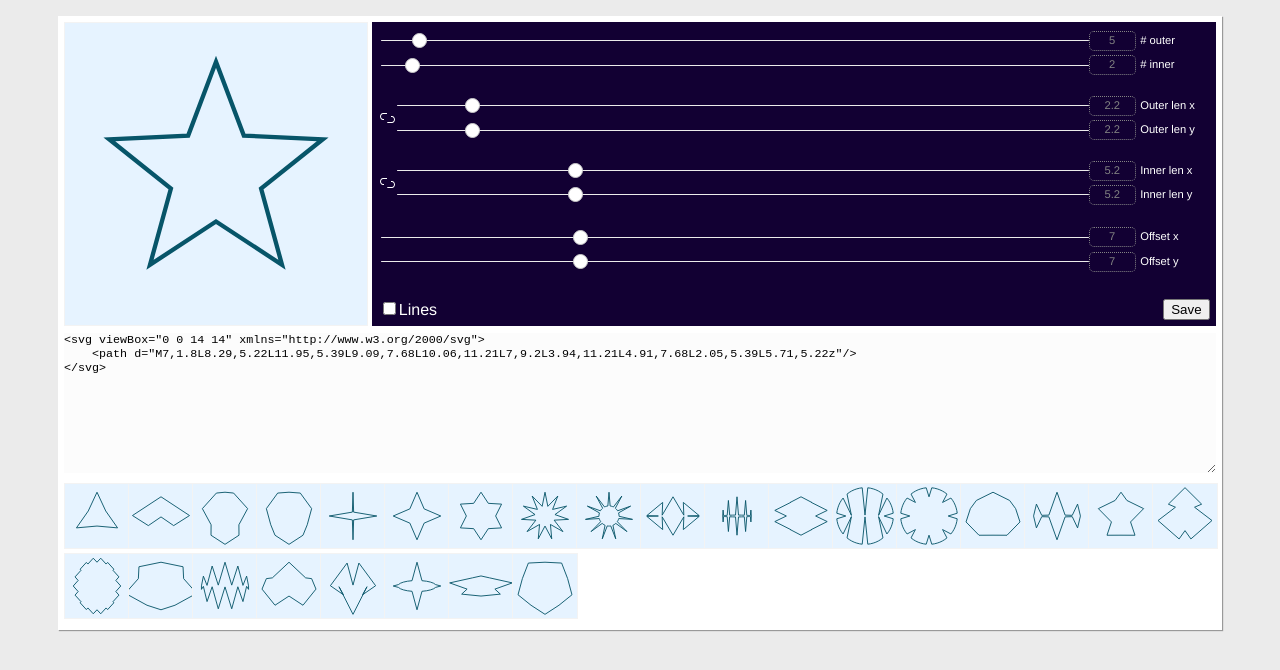
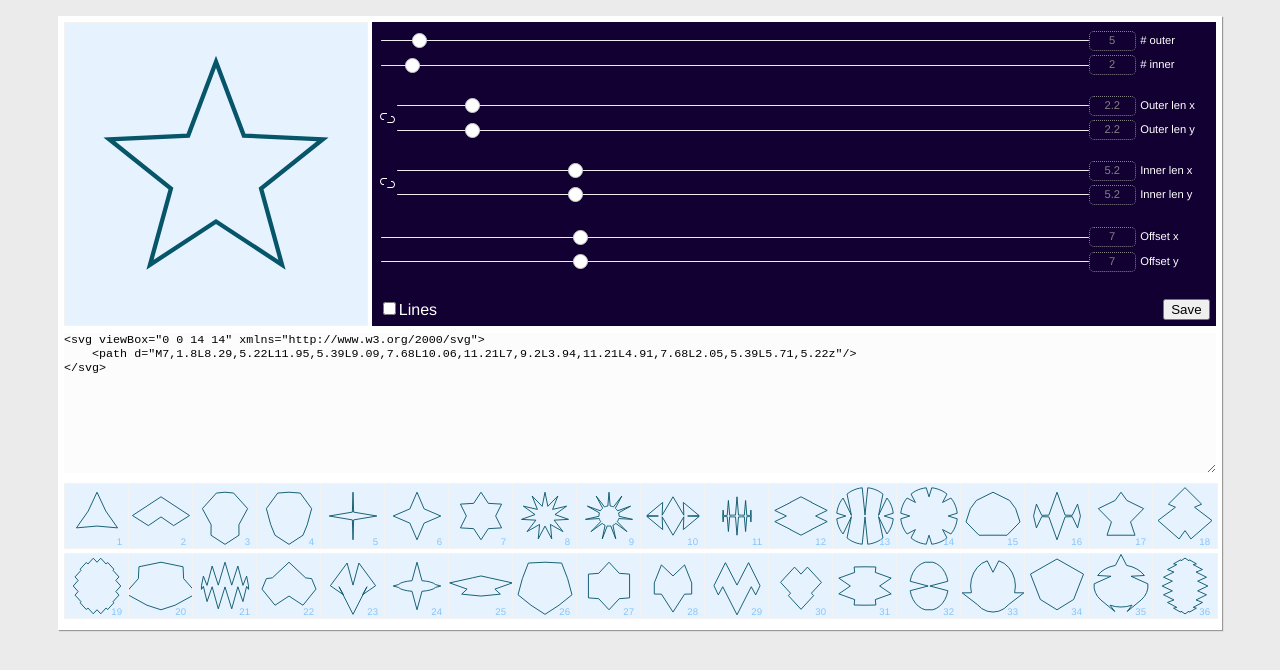
Before and after one commit to maxzz/ngon-gen, a Vue app: page / in a window 1280 px wide. Shown: the top 670 px of the page. Built offline with nearby package versions, Linux system fonts and the light colour scheme.

Commit message:
Cells indices; step .1; array parse

```diff
--- a/src/App.vue
+++ b/src/App.vue
@@ -13,14 +13,14 @@
                     <InputRange label="# inner" v-model="sp.nInner" min="1" max="30" />
 
                     <LockedPair
-                        :x='{label: "Outer len x", min: ".2", max: "20", value: sp.lenOuter.x }'
-                        :y='{label: "Outer len y", min: ".2", max: "20", value: sp.lenOuter.y }'
+                        :x='{label: "Outer len x", min: ".2", max: "20", value: sp.lenOuter.x,  step: ".1" }'
+                        :y='{label: "Outer len y", min: ".2", max: "20", value: sp.lenOuter.y,  step: ".1" }'
                         v-model="sp.lenOuter"
                     />
 
                     <LockedPair
-                        :x='{label: "Inner len x", min: ".2", max: "20", value: sp.lenInner.x }'
-                        :y='{label: "Inner len y", min: ".2", max: "20", value: sp.lenInner.y }'
+                        :x='{label: "Inner len x", min: ".2", max: "20", value: sp.lenInner.x,  step: ".1" }'
+                        :y='{label: "Inner len y", min: ".2", max: "20", value: sp.lenInner.y,  step: ".1" }'
                         v-model="sp.lenInner"
                     />
 
@@ -38,7 +38,8 @@
             <textarea cols="30" rows="10" :value='`<svg viewBox="0 0 14 14" xmlns="http://www.w3.org/2000/svg">\n    <path d="${data.d}"/>\n</svg>`'></textarea>
         </div>
         <div class="previews">
-            <div v-for="(shape, index) of shapes" :key=index @click="applyShape(shape)">
+            <div v-for="(shape, index) of shapes" :key=index @click="applyShape(shape)" class="preview">
+                <div class="preview-id">{{index + 1}}</div>
                 <svg viewBox="0 0 14 14" class="small-canvas">
                     <path :d="generate(shape).d" />
                     <circle class="origin" :cx="data.cx" :cy="data.cy" r=".3px"></circle>
@@ -59,48 +60,53 @@ import LockButton from './components/LockButton.vue';
 import LockedPair from './components/LockedPair.vue';
 
 function initShapes(sp: types.ShapeParams) {
-        let shapes = ref<types.ShapeParams[]>([]);
+    const shapeLines = [
+        '{"nOuter":3,"nInner":2,"lenOuter":{"x":2.2,"y":2.2},"lenInner":{"x":5.2,"y":5.2},"offset":{"x":7,"y":7}}',
+        '{"nOuter":3,"nInner":2,"lenOuter":{"x":"7.2","y":"0.2"},"lenInner":{"x":"3.2","y":"4.2"},"offset":{"x":7,"y":7}}',
+        '{"nOuter":5,"nInner":2,"lenOuter":{"x":"3.2","y":"6.2"},"lenInner":{"x":5.2,"y":5.2},"offset":{"x":7,"y":7}}',
+        '{"nOuter":5,"nInner":2,"lenOuter":{"x":"4.2","y":"6.2"},"lenInner":{"x":5.2,"y":5.2},"offset":{"x":7,"y":7}}',
+        '{"nOuter":4,"nInner":2,"lenOuter":{"x":"0.2","y":"1.2"},"lenInner":{"x":5.2,"y":5.2},"offset":{"x":7,"y":7}}',
+        '{"nOuter":4,"nInner":2,"lenOuter":{"x":2.2,"y":2.2},"lenInner":{"x":5.2,"y":5.2},"offset":{"x":7,"y":7}}',
+        '{"nOuter":"6","nInner":2,"lenOuter":{"x":"3.2","y":"3.2"},"lenInner":{"x":"5.2","y":"5.2"},"offset":{"x":7,"y":7}}',
+        '{"nOuter":"11","nInner":2,"lenOuter":{"x":2.2,"y":2.2},"lenInner":{"x":5.2,"y":5.2},"offset":{"x":7,"y":7}}',
+        '{"nOuter":"11","nInner":"5","lenOuter":{"x":2.2,"y":2.2},"lenInner":{"x":5.2,"y":5.2},"offset":{"x":7,"y":7}}',
+        '{"nOuter":"8","nInner":2,"lenOuter":{"x":"6.2","y":"0.2"},"lenInner":{"x":"3.2","y":"4.2"},"offset":{"x":7,"y":7}}',
+        '{"nOuter":"10","nInner":"6","lenOuter":{"x":"3.2","y":"0.2"},"lenInner":{"x":"3.2","y":"4.2"},"offset":{"x":7,"y":7}}',
+        '{"nOuter":"8","nInner":2,"lenOuter":{"x":"6.2","y":"3.2"},"lenInner":{"x":"3.2","y":"4.2"},"offset":{"x":7,"y":7}}',
+        '{"nOuter":"8","nInner":"8","lenOuter":{"x":"6.2","y":"6.2"},"lenInner":{"x":"4.2","y":"0.2"},"offset":{"x":7,"y":7}}',
+        '{"nOuter":"8","nInner":"8","lenOuter":{"x":"6.2","y":"6.2"},"lenInner":{"x":"4.2","y":"4.2"},"offset":{"x":7,"y":7}}',
+        '{"nOuter":5,"nInner":2,"lenOuter":{"x":"6.2","y":"4.2"},"lenInner":{"x":5.2,"y":5.2},"offset":{"x":7,"y":7}}',
+        '{"nOuter":"6","nInner":"3","lenOuter":{"x":"5.2","y":"0.2"},"lenInner":{"x":5.2,"y":5.2},"offset":{"x":7,"y":7}}',
+        '{"nOuter":5,"nInner":2,"lenOuter":{"x":"2.2","y":"4.2"},"lenInner":{"x":5.2,"y":5.2},"offset":{"x":7,"y":7}}',
+        '{"nOuter":5,"nInner":2,"lenOuter":{"x":"6.2","y":"3.2"},"lenInner":{"x":"2.2","y":"6.2"},"offset":{"x":7,"y":7}}',
+        '{"nOuter":"16","nInner":"2","lenOuter":{"x":"4.2","y":"6.2"},"lenInner":{"x":5.2,"y":5.2},"offset":{"x":7,"y":7}}',
+        '{"nOuter":5,"nInner":2,"lenOuter":{"x":"8.2","y":"5.2"},"lenInner":{"x":5.2,"y":5.2},"offset":{"x":7,"y":7}}',
+        '{"nOuter":"11","nInner":"2","lenOuter":{"x":"5.2","y":"0.2"},"lenInner":{"x":5.2,"y":5.2},"offset":{"x":7,"y":7}}',
+        '{"nOuter":5,"nInner":2,"lenOuter":{"x":"6.2","y":2.2},"lenInner":{"x":5.2,"y":5.2},"offset":{"x":7,"y":7}}',
+        '{"nOuter":5,"nInner":2,"lenOuter":{"x":"2.2","y":"6.2"},"lenInner":{"x":5.2,"y":"0.2"},"offset":{"x":7,"y":7}}',
+        '{"nOuter":"4","nInner":"6","lenOuter":{"x":"4.2","y":"1.2"},"lenInner":{"x":"5.2","y":"5.2"},"offset":{"x":7,"y":7}}',
+        '{"nOuter":5,"nInner":2,"lenOuter":{"x":"3.2","y":2.2},"lenInner":{"x":"7.2","y":"2.2"},"offset":{"x":7,"y":7}}',
+        '{"nOuter":5,"nInner":2,"lenOuter":{"x":"6.2","y":"6.2"},"lenInner":{"x":5.2,"y":5.2},"offset":{"x":7,"y":7}}',
+        '{"nOuter":"6","nInner":2,"lenOuter":{"x":"4.5","y":"3.2"},"lenInner":{"x":"5.2","y":"5.2"},"offset":{"x":7,"y":7}}',
+        '{"nOuter":5,"nInner":2,"lenOuter":{"x":"4.3","y":"5.7"},"lenInner":{"x":"4.3","y":"2.2"},"offset":{"x":7,"y":7}}',
+        '{"nOuter":5,"nInner":2,"lenOuter":{"x":"4.3","y":"6.3"},"lenInner":{"x":"5.3","y":"0.2"},"offset":{"x":7,"y":7}}',
+        '{"nOuter":5,"nInner":2,"lenOuter":{"x":"2.4","y":"5.1"},"lenInner":{"x":"4.7","y":"2.6"},"offset":{"x":7,"y":7}}',
+        '{"nOuter":"8","nInner":2,"lenOuter":{"x":"6.2","y":"4.5"},"lenInner":{"x":"3.2","y":"4.2"},"offset":{"x":7,"y":7}}',
+        '{"nOuter":"4","nInner":"8","lenOuter":{"x":"4.2","y":"5.3"},"lenInner":{"x":"0.2","y":"5.2"},"offset":{"x":7,"y":7}}',
+        '{"nOuter":"3","nInner":"8","lenOuter":{"x":"4.9","y":"5.7"},"lenInner":{"x":"7.8","y":"3"},"offset":{"x":7,"y":7}}',
+        '{"nOuter":"3","nInner":"2","lenOuter":{"x":"6.7","y":"5.2"},"lenInner":{"x":"4.2","y":"5.9"},"offset":{"x":7,"y":7}}',
+        '{"nOuter":"5","nInner":"6","lenOuter":{"x":"5.9","y":"4.6"},"lenInner":{"x":"2.3","y":"6.9"},"offset":{"x":7,"y":7}}',
+        '{"nOuter":"18","nInner":2,"lenOuter":{"x":"5","y":"5.6"},"lenInner":{"x":"2.8","y":"6.1"},"offset":{"x":"7","y":"7"}}',
+    ];
 
-        shapes.value.push({
-            nOuter: 3,
-            nInner: 2,
-            lenOuter: { x: 2.2, y: 2.2 },
-            lenInner: { x: 5.2, y: 5.2 },
-            offset: { x: 7, y: 7 },
-        },
-        JSON.parse('{"nOuter":3,"nInner":2,"lenOuter":{"x":"7.2","y":"0.2"},"lenInner":{"x":"3.2","y":"4.2"},"offset":{"x":7,"y":7}}'),
-        JSON.parse('{"nOuter":5,"nInner":2,"lenOuter":{"x":"3.2","y":"6.2"},"lenInner":{"x":5.2,"y":5.2},"offset":{"x":7,"y":7}}'),
-        JSON.parse('{"nOuter":5,"nInner":2,"lenOuter":{"x":"4.2","y":"6.2"},"lenInner":{"x":5.2,"y":5.2},"offset":{"x":7,"y":7}}'),
-
-        JSON.parse('{"nOuter":4,"nInner":2,"lenOuter":{"x":"0.2","y":"1.2"},"lenInner":{"x":5.2,"y":5.2},"offset":{"x":7,"y":7}}'),
-        {
-            nOuter: 4,
-            nInner: 2,
-            lenOuter: { x: 2.2, y: 2.2 },
-            lenInner: { x: 5.2, y: 5.2 },
-            offset: { x: 7, y: 7 },
-        },
-        JSON.parse('{"nOuter":"6","nInner":2,"lenOuter":{"x":"3.2","y":"3.2"},"lenInner":{"x":"5.2","y":"5.2"},"offset":{"x":7,"y":7}}'),
-        JSON.parse('{"nOuter":"11","nInner":2,"lenOuter":{"x":2.2,"y":2.2},"lenInner":{"x":5.2,"y":5.2},"offset":{"x":7,"y":7}}'),
-        JSON.parse('{"nOuter":"11","nInner":"5","lenOuter":{"x":2.2,"y":2.2},"lenInner":{"x":5.2,"y":5.2},"offset":{"x":7,"y":7}}'),
-        JSON.parse('{"nOuter":"8","nInner":2,"lenOuter":{"x":"6.2","y":"0.2"},"lenInner":{"x":"3.2","y":"4.2"},"offset":{"x":7,"y":7}}'),
-        JSON.parse('{"nOuter":"10","nInner":"6","lenOuter":{"x":"3.2","y":"0.2"},"lenInner":{"x":"3.2","y":"4.2"},"offset":{"x":7,"y":7}}'),
-        JSON.parse('{"nOuter":"8","nInner":2,"lenOuter":{"x":"6.2","y":"3.2"},"lenInner":{"x":"3.2","y":"4.2"},"offset":{"x":7,"y":7}}'),
-        JSON.parse('{"nOuter":"8","nInner":"8","lenOuter":{"x":"6.2","y":"6.2"},"lenInner":{"x":"4.2","y":"0.2"},"offset":{"x":7,"y":7}}'),
-        JSON.parse('{"nOuter":"8","nInner":"8","lenOuter":{"x":"6.2","y":"6.2"},"lenInner":{"x":"4.2","y":"4.2"},"offset":{"x":7,"y":7}}'),
-        JSON.parse('{"nOuter":5,"nInner":2,"lenOuter":{"x":"6.2","y":"4.2"},"lenInner":{"x":5.2,"y":5.2},"offset":{"x":7,"y":7}}'),
-        JSON.parse('{"nOuter":"6","nInner":"3","lenOuter":{"x":"5.2","y":"0.2"},"lenInner":{"x":5.2,"y":5.2},"offset":{"x":7,"y":7}}'),
-        JSON.parse('{"nOuter":5,"nInner":2,"lenOuter":{"x":"2.2","y":"4.2"},"lenInner":{"x":5.2,"y":5.2},"offset":{"x":7,"y":7}}'),
-        JSON.parse('{"nOuter":5,"nInner":2,"lenOuter":{"x":"6.2","y":"3.2"},"lenInner":{"x":"2.2","y":"6.2"},"offset":{"x":7,"y":7}}'),
-        JSON.parse('{"nOuter":"16","nInner":"2","lenOuter":{"x":"4.2","y":"6.2"},"lenInner":{"x":5.2,"y":5.2},"offset":{"x":7,"y":7}}'),
-        JSON.parse('{"nOuter":5,"nInner":2,"lenOuter":{"x":"8.2","y":"5.2"},"lenInner":{"x":5.2,"y":5.2},"offset":{"x":7,"y":7}}'),
-        JSON.parse('{"nOuter":"11","nInner":"2","lenOuter":{"x":"5.2","y":"0.2"},"lenInner":{"x":5.2,"y":5.2},"offset":{"x":7,"y":7}}'),
-        JSON.parse('{"nOuter":5,"nInner":2,"lenOuter":{"x":"6.2","y":2.2},"lenInner":{"x":5.2,"y":5.2},"offset":{"x":7,"y":7}}'),
-        JSON.parse('{"nOuter":5,"nInner":2,"lenOuter":{"x":"2.2","y":"6.2"},"lenInner":{"x":5.2,"y":"0.2"},"offset":{"x":7,"y":7}}'),
-        JSON.parse('{"nOuter":"4","nInner":"6","lenOuter":{"x":"4.2","y":"1.2"},"lenInner":{"x":"5.2","y":"5.2"},"offset":{"x":7,"y":7}}'),
-        JSON.parse('{"nOuter":5,"nInner":2,"lenOuter":{"x":"3.2","y":2.2},"lenInner":{"x":"7.2","y":"2.2"},"offset":{"x":7,"y":7}}'),
-        JSON.parse('{"nOuter":5,"nInner":2,"lenOuter":{"x":"6.2","y":"6.2"},"lenInner":{"x":5.2,"y":5.2},"offset":{"x":7,"y":7}}'),
-    );
+    let shapes = ref<types.ShapeParams[]>([]);
+    shapeLines.forEach(_ => {
+        try {
+            shapes.value.push(JSON.parse(_));
+        } catch (error) {
+            console.log(`Bad shape: "${_}"`);
+        }
+    });
 
     function actionSave() {
         shapes.value.push(JSON.parse(JSON.stringify(sp)));
@@ -228,9 +234,11 @@ body {
     }
 }
 
+$canvas-bkg: hsl(208, 100%, 95%);
+
 .big-canvas, .small-canvas {
     width: 100%;
-    background-color: hsl(208, 100%, 95%);
+    background-color: $canvas-bkg;
     border: 1px solid rgb(243, 243, 243);
 
     path {
@@ -268,6 +276,18 @@ $small-canvas-cell-size: 64px;
 .previews {
     display: grid;
     grid-template-columns: repeat(auto-fill, minmax($small-canvas-cell-size, 1fr));
+
+    .preview {
+        position: relative;
+    }
+
+    .preview-id {
+        position: absolute;
+        right: 6px;
+        bottom: 6px;
+        font-size: .6em;
+        color: darken($canvas-bkg, 20%);
+    }
 }
 
 .output textarea {
```
